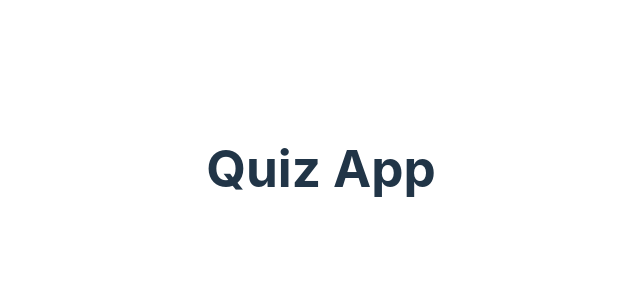
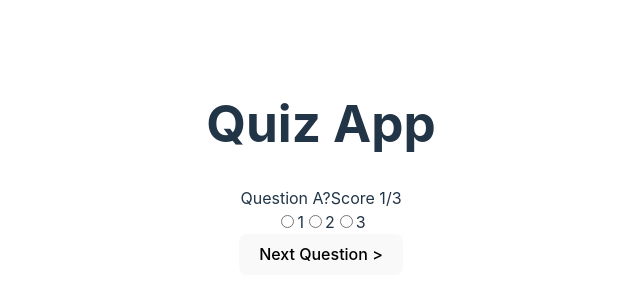
Before and after one commit to jvfaeldon20/vue-quiz-application, a Vue app: page / in a window 1280 px wide. Shown: the part 232-532 px from the top of the page, without its empty margins (319-959 px from the left). Built offline with nearby package versions, Linux system fonts and the light colour scheme.

Commit message:
added draft questions

```diff
--- a/src/App.vue
+++ b/src/App.vue
@@ -1,10 +1,49 @@
 <template>
   <main class="app">
     <h1>Quiz App</h1>
-    <!-- section question -->
-      <!-- questions -->
-      <!-- next button -->
-    <!-- section result -->
+    <section class="quiz">
+      <div class="quiz-info">
+        <span class="question">{{ questions[0].question }}</span>
+        <span class="score">Score {{ 1 }}/{{ 3 }}</span>
+      </div>
+
+      <div class="options">
+        <label
+            class="`option correct`"
+        >
+          <input
+            type="radio"
+          >
+          <span>{{ 1 }}</span>
+        </label>
+
+        <label
+            class="`option correct`"
+        >
+          <input
+            type="radio"
+          >
+          <span>{{2 }}</span>
+        </label>
+
+        <label
+            class="`option correct`"
+        >
+          <input
+            type="radio"
+          >
+          <span>{{ 3 }}</span>
+        </label>
+      </div>
+
+      <button>
+        {{
+            'Next Question'
+        }}
+      >
+
+      </button>
+    </section>
   </main>
 </template>
 
@@ -43,6 +82,7 @@ const questions = ref([
       selected: null
     },
 ])
+
 </script>
 
 <style></style>
```
